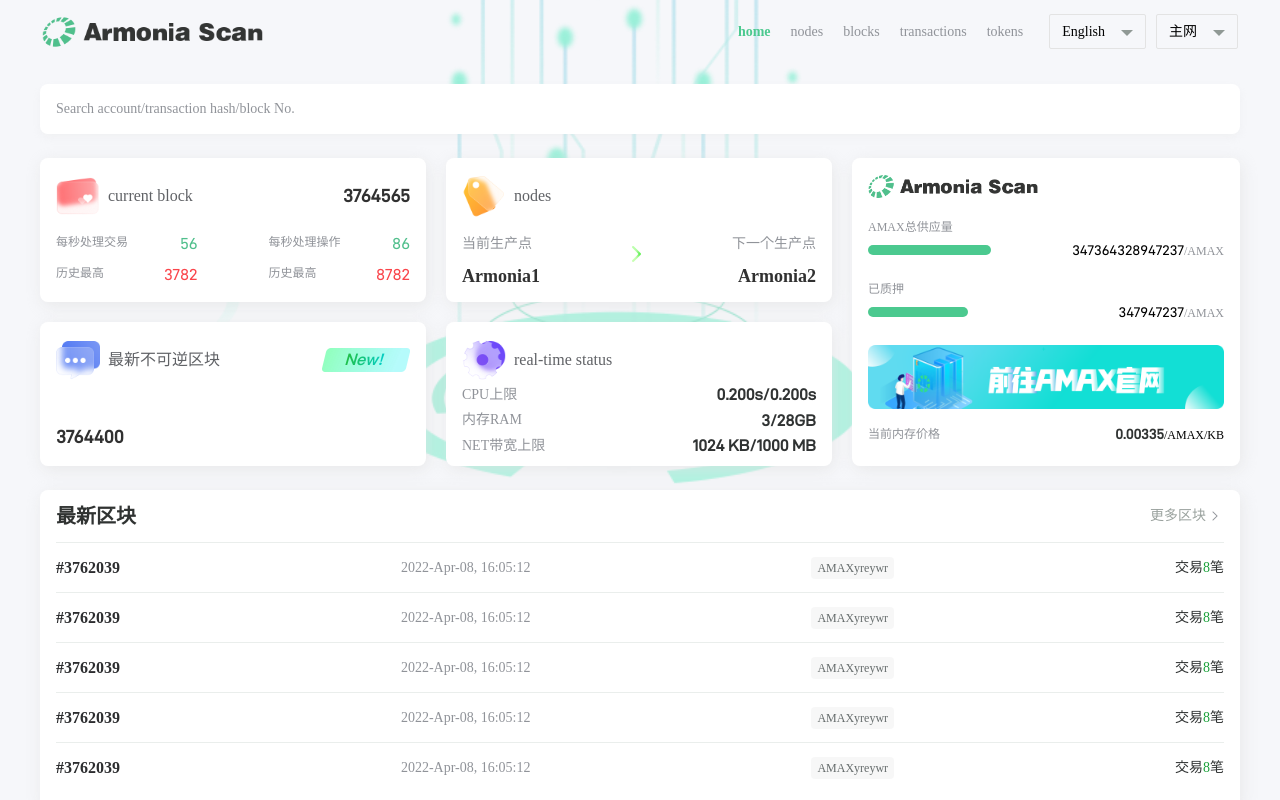
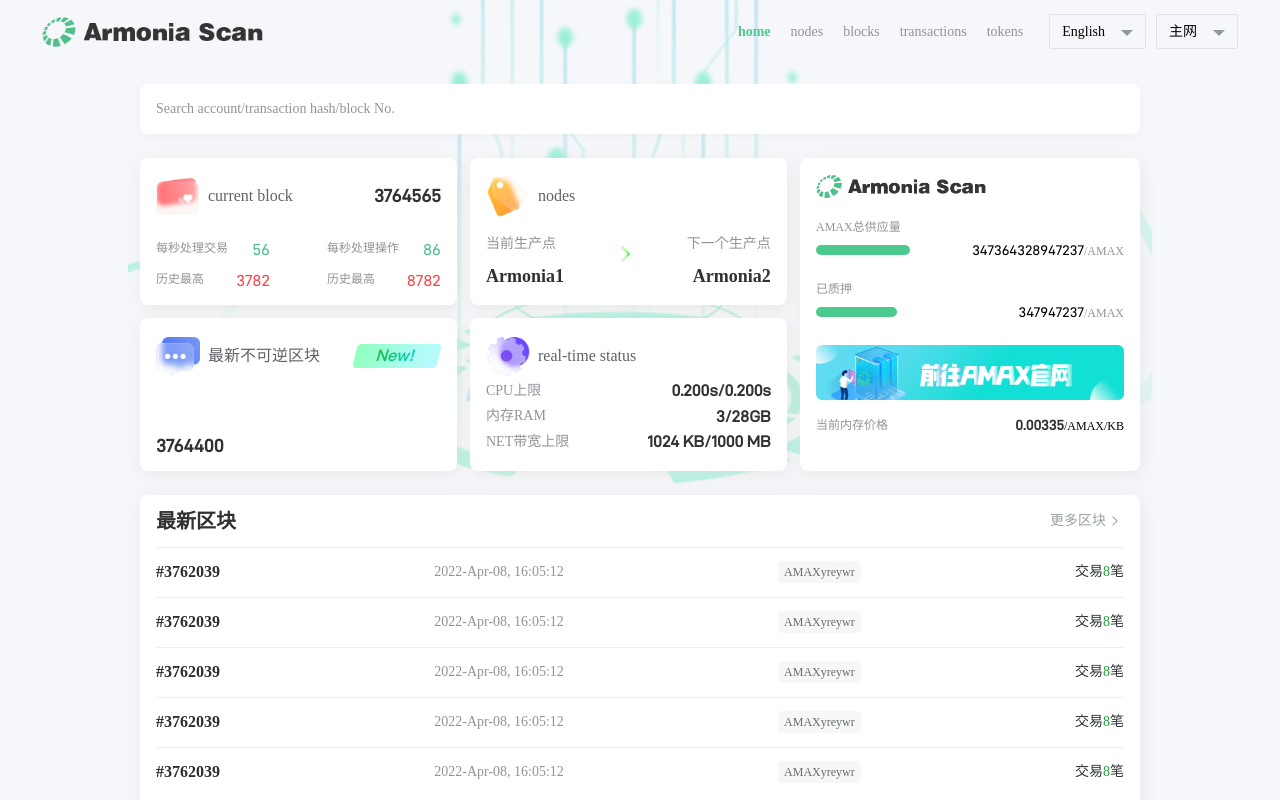
Before and after one commit to armoniax/amaxscan, a React (Create React App) app: page / in a window 1280 px wide. Shown: the top 800 px of the page. Built offline with nearby package versions, Linux system fonts and the light colour scheme; a web font is replaced by a local one.

Commit message:
首页比例修改

```diff
--- a/src/components/baseContainer/index.scss
+++ b/src/components/baseContainer/index.scss
@@ -88,34 +88,36 @@
   }
 
   /*当页面宽度大于1000px且小于1200px的时候执行，1000-1200*/
-  @media screen and (min-width:1000px) and (max-width: 1200px){
-    .web-body{
-      width: 1000px;
-    }
-  }
-  /*当页面宽度大于1280px且小于1366px的时候执行,1280-1366*/
-  @media screen and (min-width:1280px) and (max-width: 1366px){
-    .web-body{
-      width: 1200px;
-    }
-  }
-  /*当页面宽度大于1440px且小于1600px的时候执行,1440-1600*/
-  @media screen and (min-width:1440px) and (max-width:1600px){
-    .web-body{
-      width: 1360px;
-    }
-  }
-  /*当页面宽度大于1680px且小于1920px的时候执行,1680-1920*/
-  @media screen and (min-width:1680px) and (max-width:1920px){
-    .web-body{
-      width: 1440px;
-    }
-  }
+  // @media screen and (min-width:1000px) and (max-width: 1200px){
+  //   .web-body{
+  //     width: 1000px;
+  //   }
+  // }
+  // /*当页面宽度大于1280px且小于1366px的时候执行,1280-1366*/
+  // @media screen and (min-width:1280px) and (max-width: 1440px){
+  //   .web-body{
+  //     width: 1200px;
+  //   }
+  // }
+  // /*当页面宽度大于1440px且小于1600px的时候执行,1440-1600*/
+  // @media screen and (min-width:1440px) and (max-width:1600px){
+  //   .web-body{
+  //     width: 1360px;
+  //   }
+  // }
+  // /*当页面宽度大于1680px且小于1920px的时候执行,1680-1920*/
+  // @media screen and (min-width:1680px) and (max-width:1920px){
+  //   .web-body{
+  //     width: 1440px;
+  //   }
+  // }
   .web-body {
     padding-top: 60px;
     flex: 1;
     z-index: 19;
     margin: 0 auto;
+    min-width: 1000px;
+    width: 70%;
   }
 
   .web-footer {
--- a/src/views/web/Home/index.scss
+++ b/src/views/web/Home/index.scss
@@ -31,19 +31,22 @@
 .m-situation-blocks {
   display: flex;
   justify-content: space-between;
+  align-items: stretch;
 
   .bars-4 {
     display: flex;
     flex-wrap: wrap;
     flex: 1;
+    width: 40%;
 
     .bar-item {
-      width: 386px;
-      height: 144px;
-      margin-right: 20px;
-      margin-bottom: 20px;
+      width: 48%;
+      margin-right: 2%;
+      margin-bottom: 2%;
       padding: 16px;
-
+      display: flex;
+      flex-direction: column;
+      justify-content: space-between;
       &.no-mb {
         margin-bottom: 0;
       }
@@ -100,14 +103,13 @@
           display: flex;
           flex-direction: column;
           width: 40%;
-          margin-top: 18px;
 
           .wrapper {
             display: flex;
             justify-content: space-between;
             color: #909399;
             font-size: 12px;
-            margin-bottom: 15px;
+            margin-top: 15px;
 
             p {
               display: block;
@@ -140,9 +142,8 @@
   }
 
   .bars-1 {
-    width:388px;
     margin-top: 0%;
-
+    width: 34%;
     .bars-header {
       align-items: stretch;
 
```
